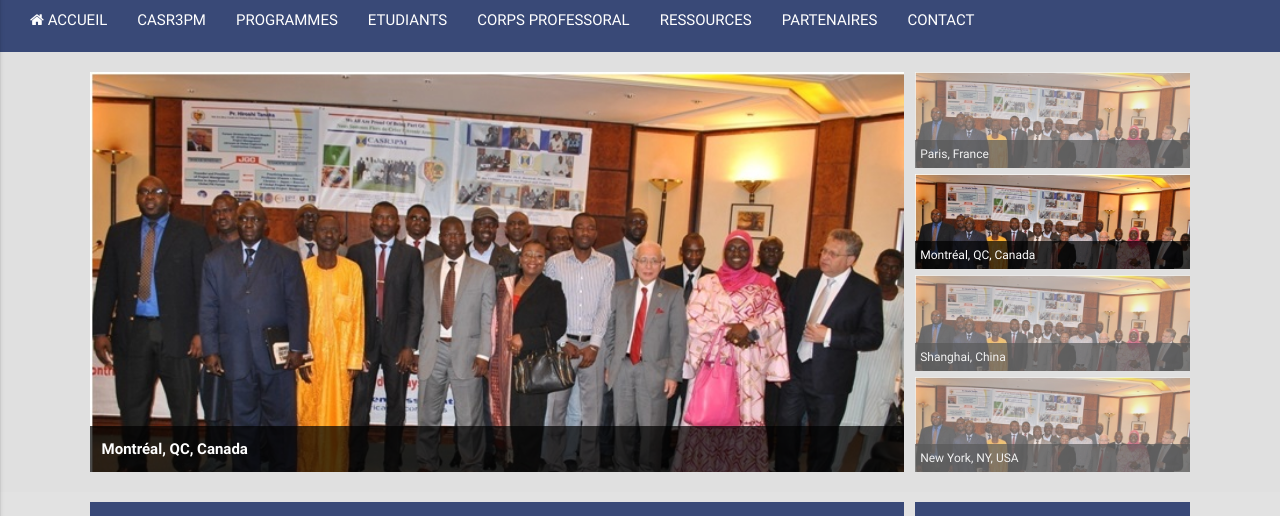
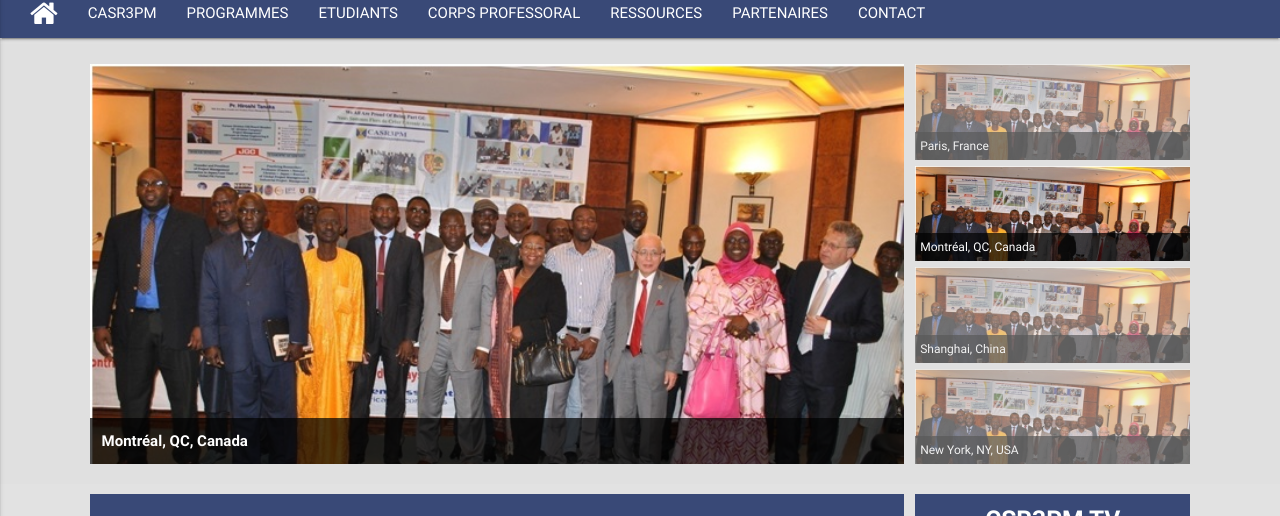
Before and after one commit to thierabsy/casr3pm, a plain HTML site: page index.html in a window 1280 px wide. Shown: the part 275-791 px from the top of the page. Drawn offline with nearby package versions, Linux system fonts and the light colour scheme.

Commit message:
Reduce navbar height

```diff
--- a/css/style.css
+++ b/css/style.css
@@ -86,11 +86,17 @@ nav .nav-wrapper {
 
 @media only screen and (min-width: 601px){
 nav, nav .nav-wrapper i, nav a.button-collapse, nav a.button-collapse i {
-    height: 64px;
-    line-height: 64px;
+    height: 50px;
+    line-height: 50px;
     margin-left: 15px;
 }
 }
+@media only screen and (min-width: 601px){
+nav, nav .nav-wrapper i, nav a.button-collapse, nav a.button-collapse i {
+    height: 50px;
+    line-height: 50px;
+    margin-left: 15px;
+}}
 
 /*Footer*/
 .page-footer{
--- a/index.html
+++ b/index.html
@@ -54,7 +54,7 @@
       <div class="nav-wrapper container" id="navwrapper">
 
         <ul class="hide-on-med-and-down" id="ulmenu">
-          <li><a href="#"><i class="fa fa-home"></i> ACCUEIL</a></li>
+          <li><a href="#"><i class="fa fa-home fa-2x"></i></a></li>
           <li><a href="#">CASR3PM</a></li>
           <li class="dropdwn">
             <a href="#" class="dropbtn">PROGRAMMES</a>
```
